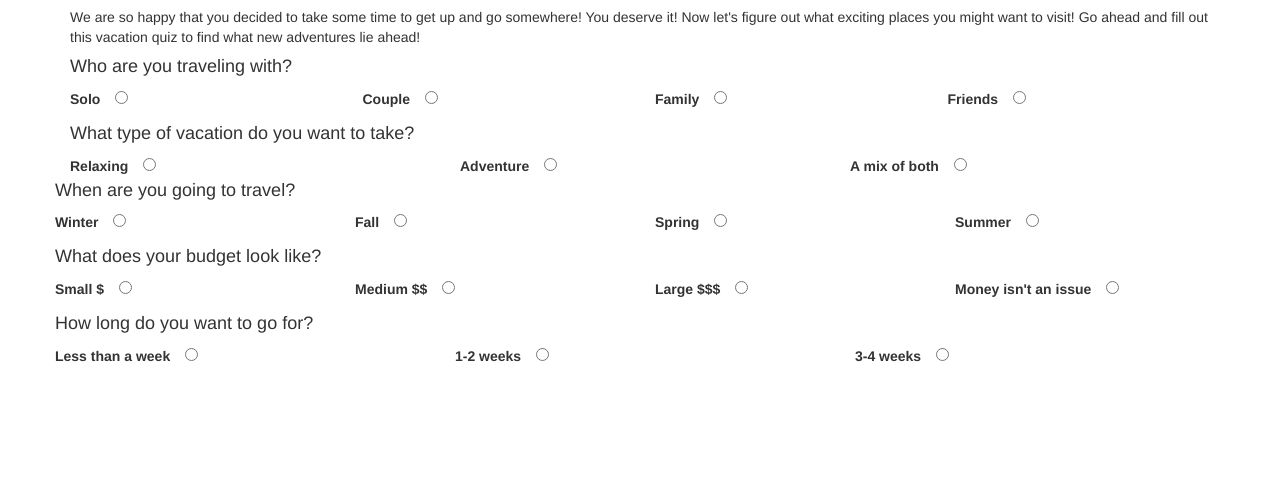
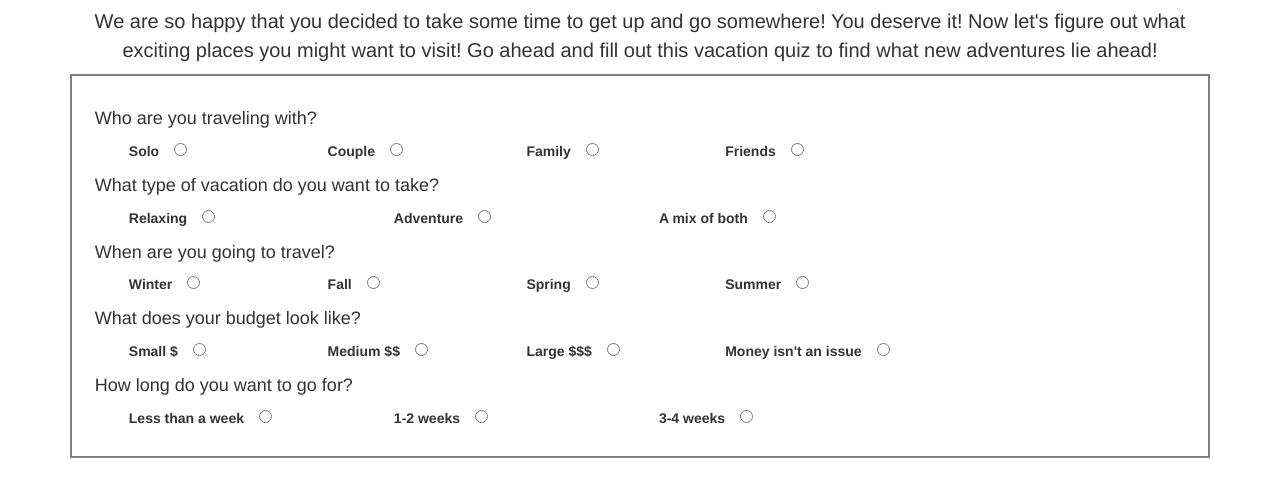
Before and after one commit to mthygesen2/vacation_quiz, a plain HTML site: page index.html in a window 1280 px wide. Shown: the part 56-552 px from the top of the page. Drawn offline with Linux system fonts and the light colour scheme.

Commit message:
add css styling to form

```diff
--- a/css/styles.css
+++ b/css/styles.css
@@ -1,5 +1,22 @@
+.travelform {
+  border: 2px solid grey;
+  padding-top: 2%;
+  padding-bottom: 2%;
+}
+.row{
+  width: 75%;
+  padding-left: 5%;
+}
+h4{
+  padding-left: 2%;
+  font-weight: lighter;
+}
 .opening h2 {
   color: green;
+}
+.opening p {
+  text-align: center;
+  font-size: 20px;
 }
 
 label {
--- a/index.html
+++ b/index.html
@@ -16,7 +16,7 @@
       </div>
 
 
-      <form>
+      <form class="travelform">
         <h4>Who are you traveling with?</h4>
         <div class="row">
           <div class="col-md-3">
@@ -43,6 +43,7 @@
           <div class="col-md-4">
             <label for="mix">A mix of both</label><input type="radio" id="mix" name="vacation-type">
           </div>
+        </div>
         <h4>When are you going to travel?</h4>
         <div class="row">
           <div class="col-md-3">
```
